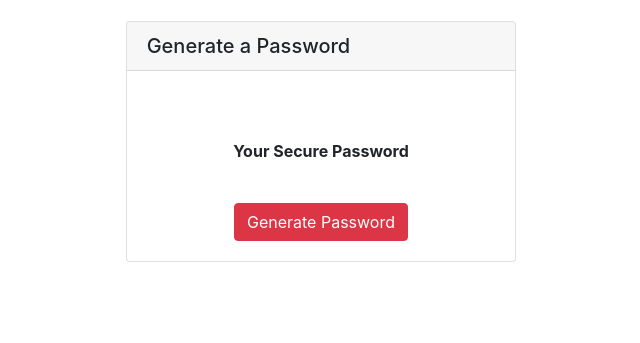
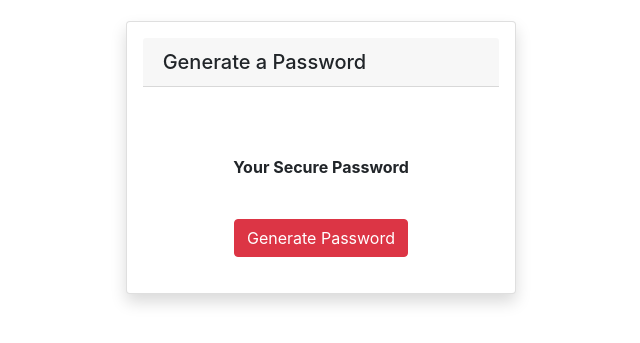
Before and after one commit to KEDuran/Password_Generator, a plain HTML site: page index.html in a window 1280 px wide. Shown: the part 97-440 px from the top of the page, without its empty margins (319-959 px from the left). Drawn offline with nearby package versions, Linux system fonts and the light colour scheme.

Commit message:
"added shadow effect to password generator card"

```diff
--- a/index.html
+++ b/index.html
@@ -35,7 +35,7 @@
 			<div class="row mt-4">
 				<div class="col-md-4"></div>
 				<div class="col-md-4">
-					<div class="card">
+					<div class="card shadow p-3 mb-5 bg-white rounded">
 						<h5 class="card-header">Generate a Password</h5>
 						<div class="card-body mt-4 text-center">
 							<p class="card-text mt-4 font-weight-bold" id="securepass">
```
